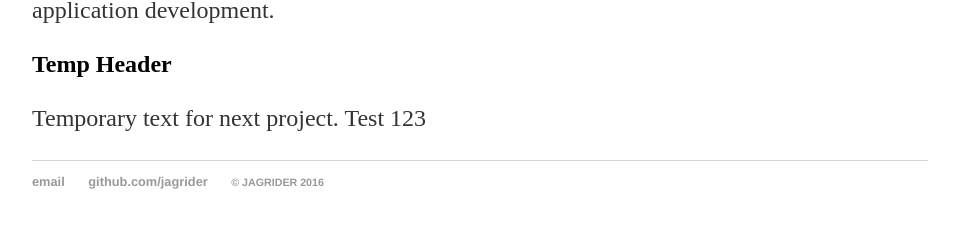
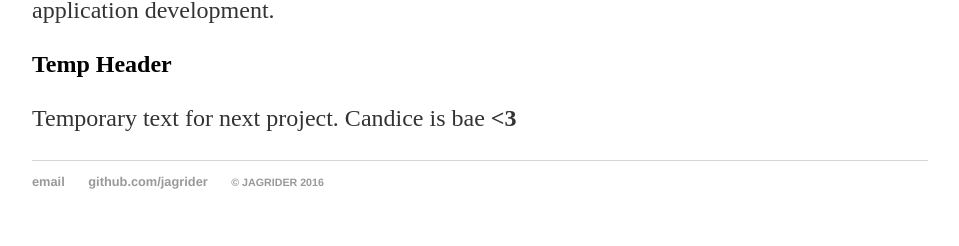
Before and after one commit to jagrider/jagrider.github.io, a Jekyll site: the page built from projects/index.html, in a window 1280 px wide. Shown: the part 749-995 px from the top of the page, without its empty margins (160-1119 px from the left). Built offline with Jekyll 4.4.1, drawn with Linux system fonts in a browser that asks for light colours.

Commit message:
updated text on projects page

```diff
--- a/projects/index.html
+++ b/projects/index.html
@@ -11,5 +11,5 @@ title: Jonathan Grider's Projects
 	<p>I created PassGen for one sole purpose: Password Generation when you need it. I used to code my own generator whenever I changed my passwords because I was paranoid about some other generator saving my data. After making several versions and tweaks to it, I thought why not let anyone use it? Thus this application, PassGen, was born. I am currently planning an Android release soon, with an iOS version coming in the next several weeks. I did not intend this application to be the next big thing, rather to give people a free, safe alternative to online password makers. In addition, this is the first mobile application I have made and I thought it would be a relatively easy way for me to become familiar with application development.</p>
 
 	<h2>Temp Header</h2>
-	<p>Temporary text for next project. Test 123</p>
+	<p>Temporary text for next project. Candice is bae <b><3</b></p>
 </div>
```
